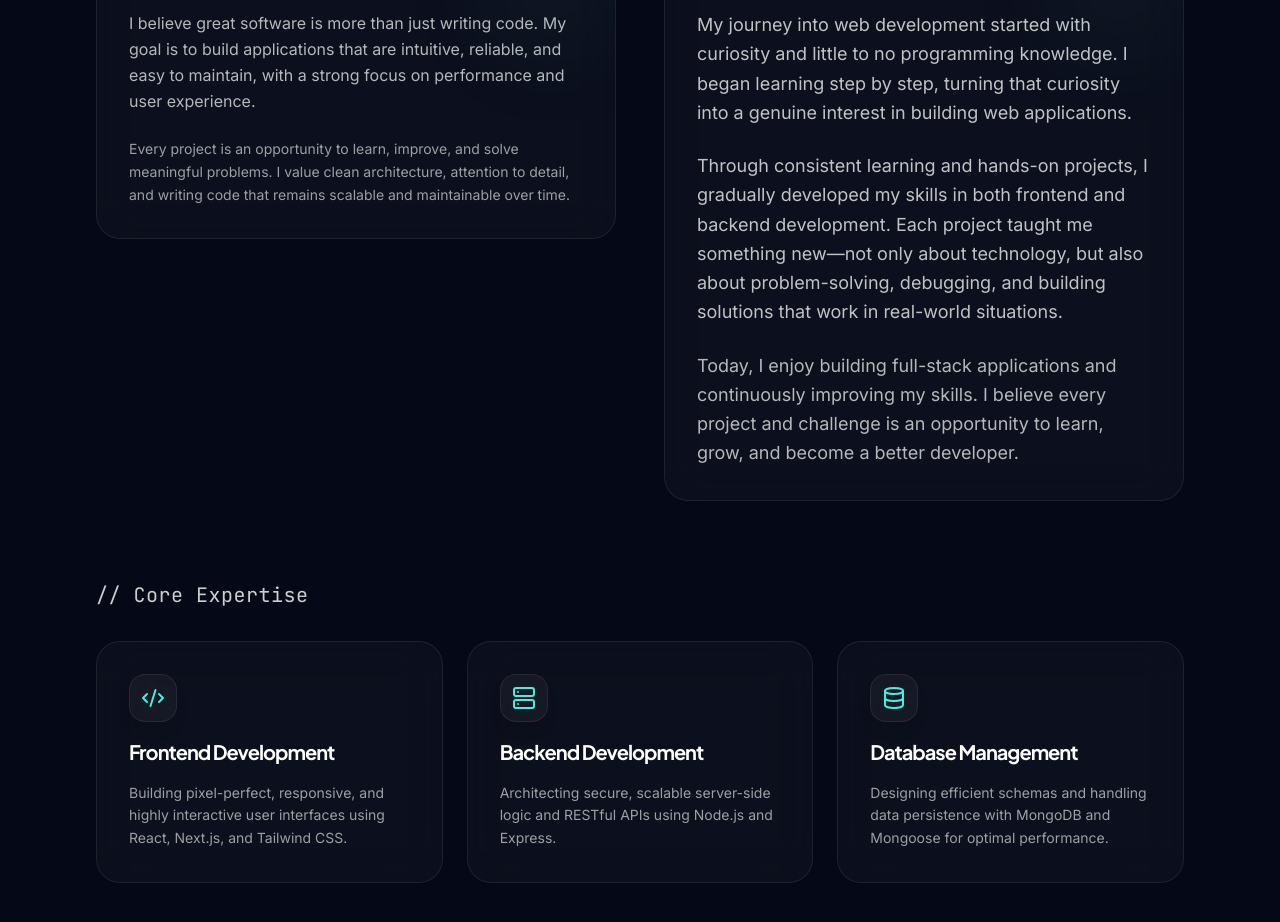
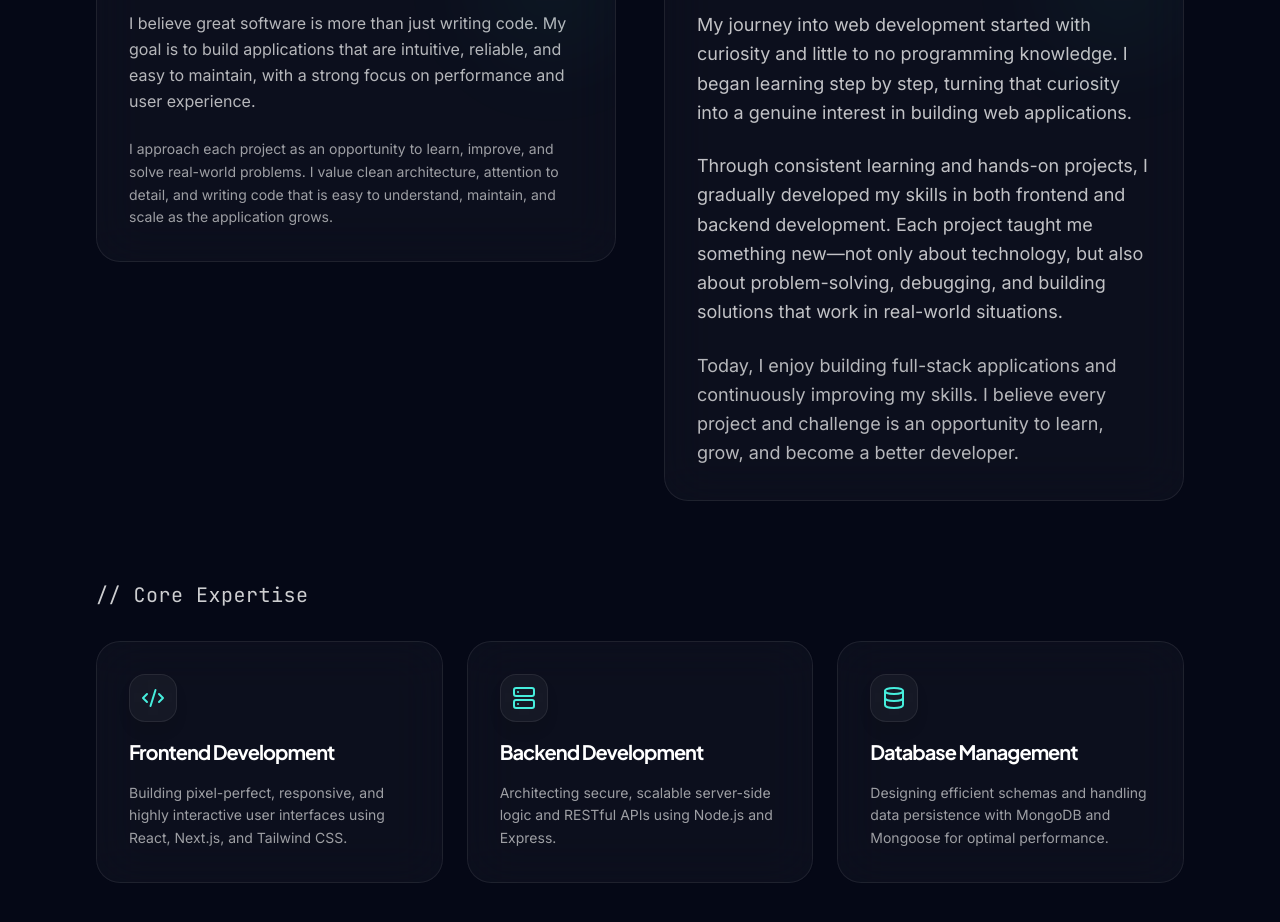
Before and after one commit to itzSumma/my-portfolio, a Next.js app: page / in a window 1280 px wide. Shown: the part 1360-2282 px from the top of the page. Built offline with nearby package versions, Linux system fonts and the light colour scheme.

Commit message:
Update My Development Philosophy section content in About component

```diff
--- a/src/components/About.js
+++ b/src/components/About.js
@@ -155,10 +155,10 @@ export default function About() {
             </p>
 
             <p className="text-white/60 font-body leading-relaxed text-sm">
-              Every project is an opportunity to learn, improve, and solve
-              meaningful problems. I value clean architecture, attention to
-              detail, and writing code that remains scalable and maintainable
-              over time.
+              I approach each project as an opportunity to learn, improve, and
+              solve real-world problems. I value clean architecture, attention to
+              detail, and writing code that is easy to understand, maintain, and
+              scale as the application grows.
             </p>
           </motion.div>
 
```
